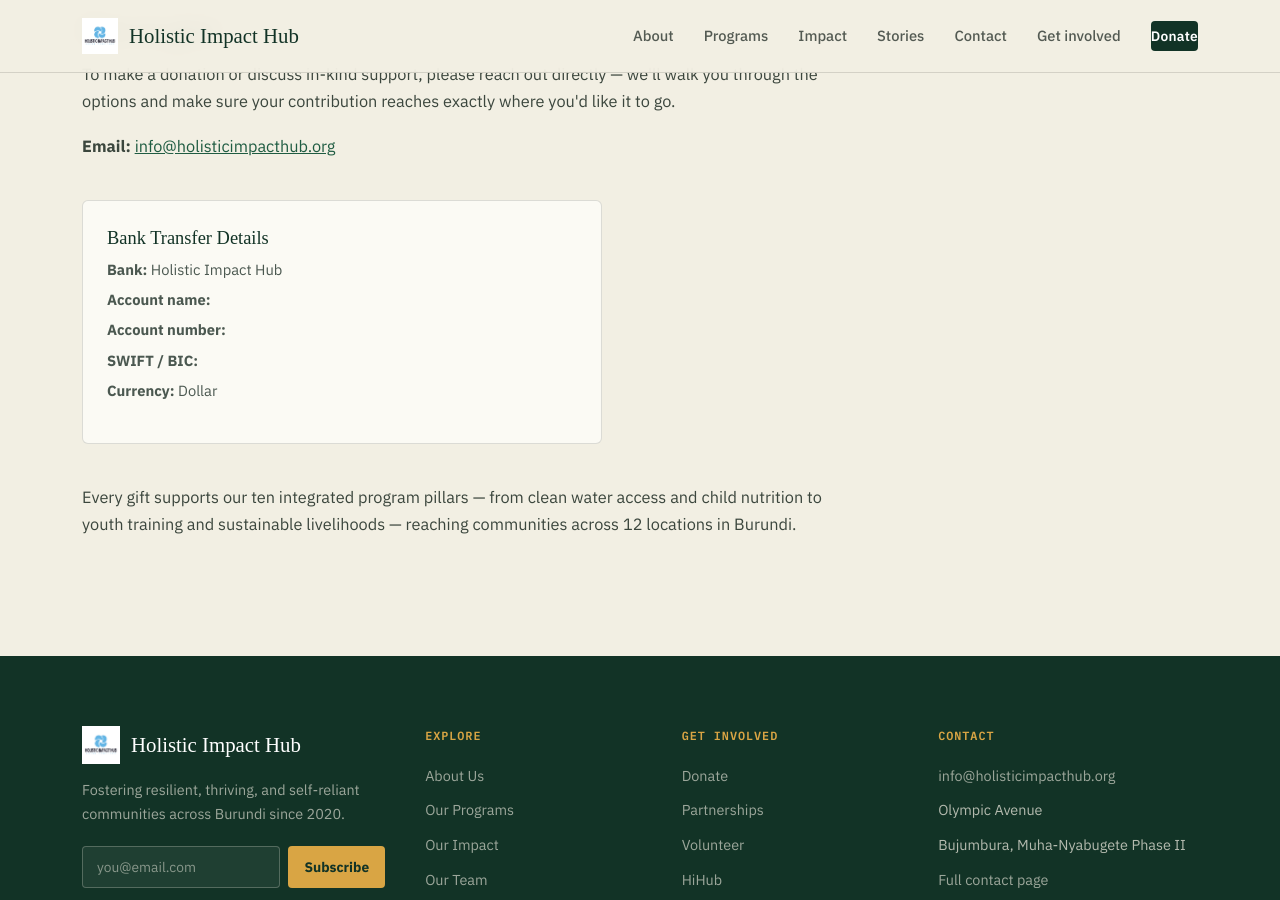
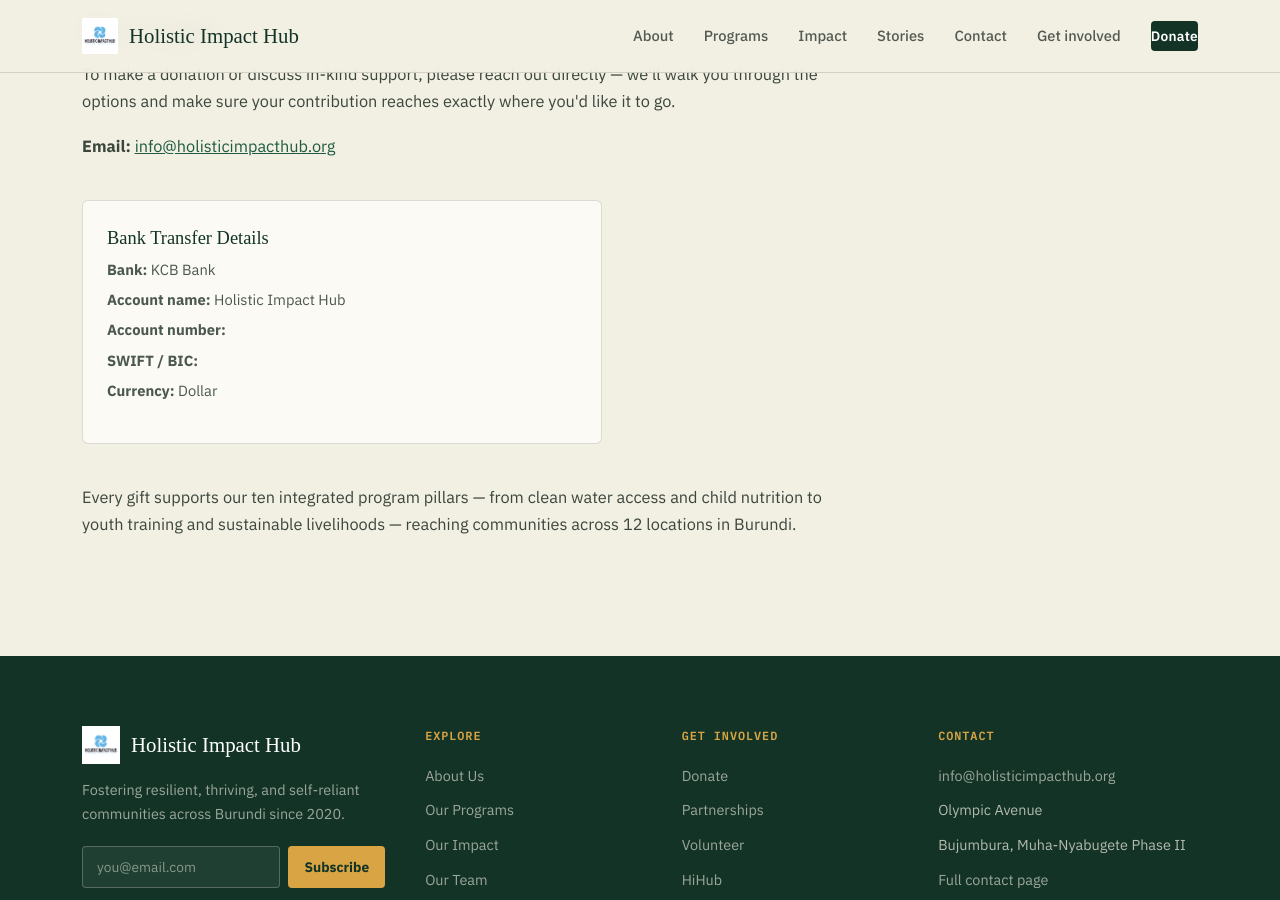
Before and after one commit to HIHweb/hih-website, a Jekyll site: the page built from donate-support-us.html, in a window 1280 px wide and 900 px high, scrolled down 691 px. Built offline with Jekyll 4.4.1, drawn with Linux system fonts in a browser that asks for light colours; some web fonts are replaced; a script that is not in the unit is left out.

Commit message:
Update Homepage Content “site”

```diff
--- a/_data/site.yml
+++ b/_data/site.yml
@@ -156,8 +156,8 @@ contact:
   linkedin: https://linkedin.com/company/impact-your-community/
   youtube: https://youtube.com/@holisticimpacthub
   bank:
-    bank_name: Holistic Impact Hub
-    account_name: ""
+    bank_name: KCB Bank
+    account_name: Holistic Impact Hub
     account_number: ""
     swift_code: ""
     currency: "Dollar "
```
